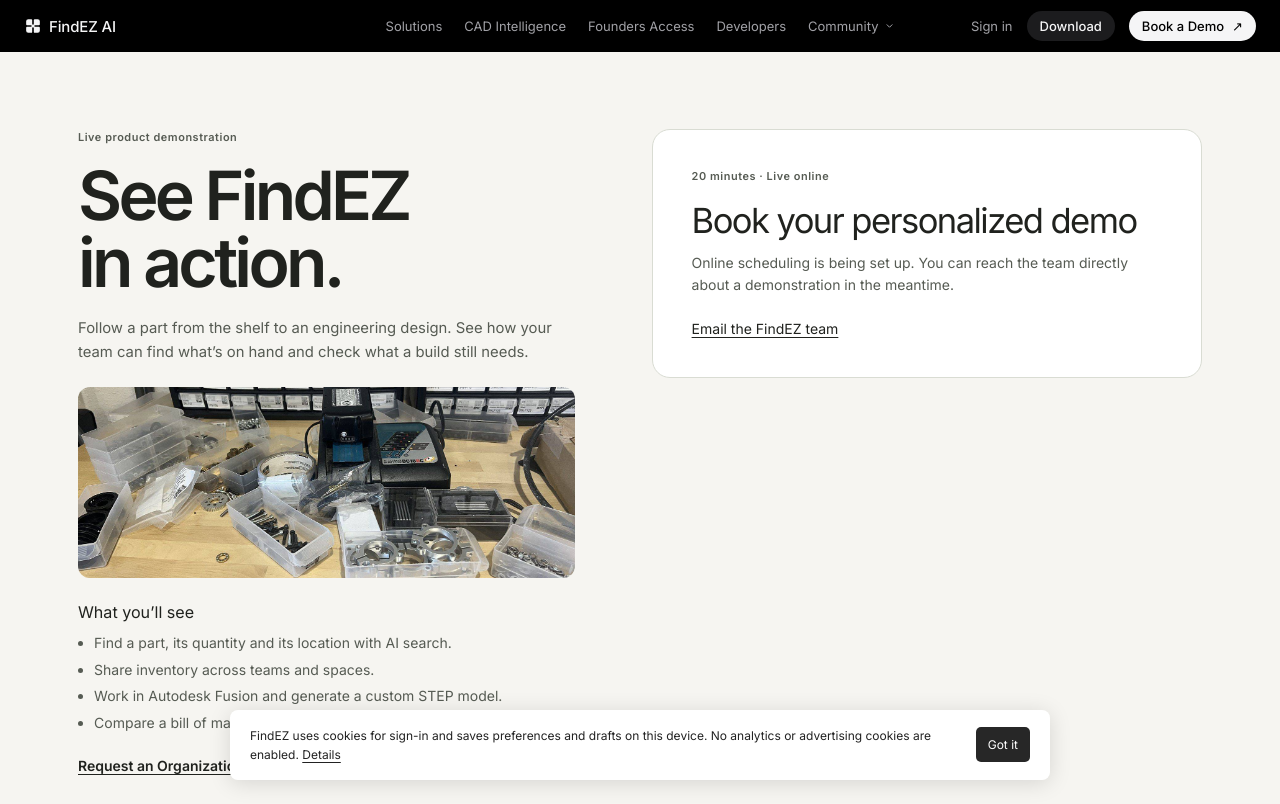
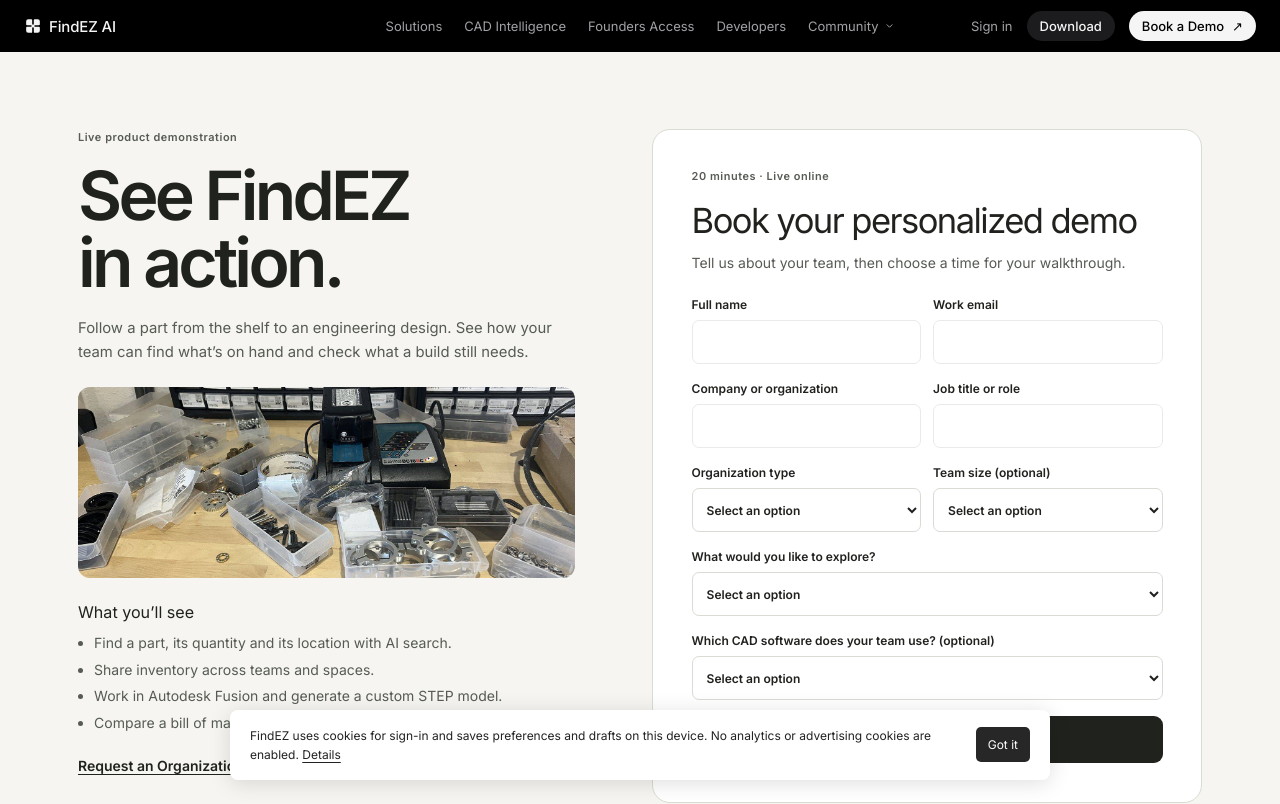
Before and after one commit to tanyasmritivc/main-inventory-app, a Next.js app in the folder frontend/: page /book-demo in a window 1280 px wide. Shown: the top 804 px of the page. Built offline with nearby package versions, Linux system fonts and the light colour scheme.

Commit message:
Connect the public FindEZ demo scheduling event

```diff
--- a/frontend/src/app/(marketing)/book-demo/page.tsx
+++ b/frontend/src/app/(marketing)/book-demo/page.tsx
@@ -13,7 +13,7 @@ export const metadata: Metadata = {
 export const dynamic = 'force-dynamic';
 
 export default function BookDemo() {
-  const scheduler = calendlyEvent(process.env.FINDEZ_DEMO_CALENDLY_URL);
+  const scheduler = calendlyEvent(process.env.FINDEZ_DEMO_CALENDLY_URL ?? 'https://calendly.com/tanya-findez/30min');
   return <>
     <HeaderMarkup reserveSpace currentPage="book-demo" />
     <main className={styles.page} id="main">
```
Also changed, not shown: 1 other file (tests, documents, lock files or other folders).
